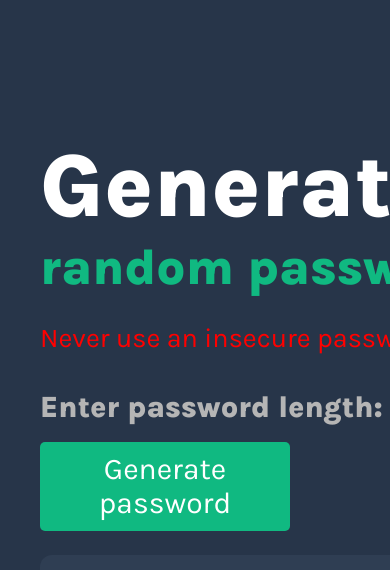
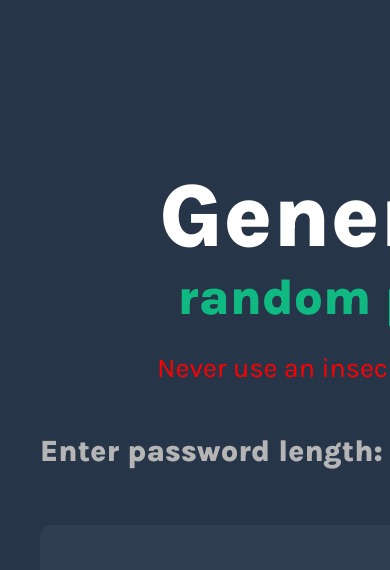
Before and after one commit to abhaytaras7/password-generator, a browser extension: page index.html in a window 390 px wide. Shown: the top 570 px of the page. Drawn offline with nearby package versions, Linux system fonts and the light colour scheme.

Commit message:
new changes

```diff
--- a/index.css
+++ b/index.css
@@ -56,6 +56,7 @@ h1 {
 .container{
     margin-left: 30px;
     margin-top: 40px;
+    text-align: center;
 }
 .input{
     border:none;
--- a/index.html
+++ b/index.html
@@ -20,8 +20,8 @@
                 align-items: center;">
                     <p class="length">Enter password length:</p>
                     <input class="input" id="length-el" value="8" type="number" max="20">
+                    <button onclick="buttonClick()" style="margin-left: 10px;">Generate password</button>
                 </div>
-                <button onclick="buttonClick()">Generate password</button>
             </div>
             <div style="display: flex;
             flex-direction: column;
```
Also changed, not shown: index.js (line endings or trailing spaces).
